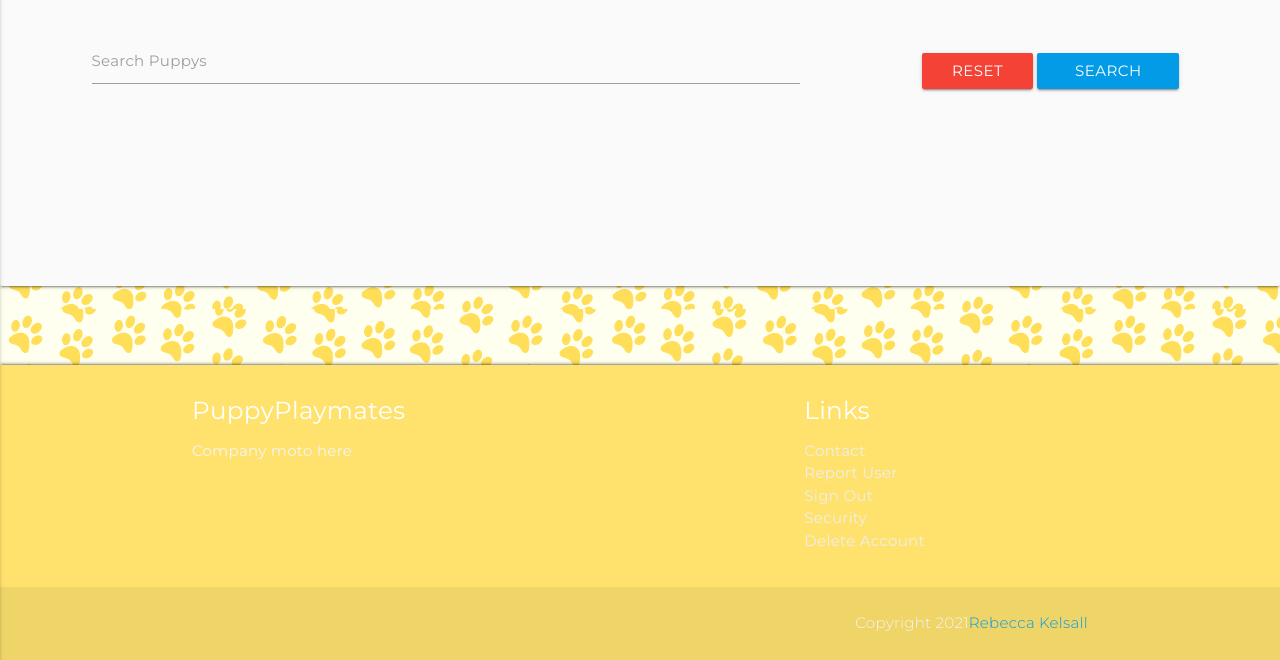
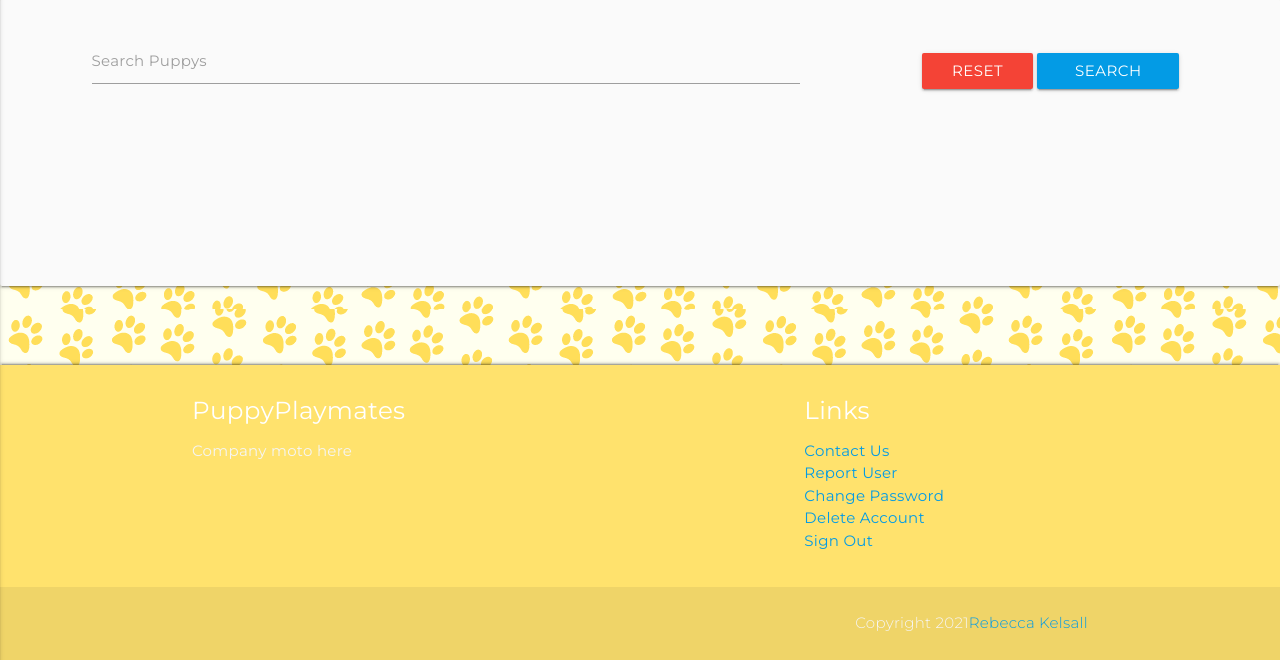
Before and after one commit to crypticCaroline/puppyplaymates, a Flask app: page /search in a window 1280 px wide. Shown: the part 191-851 px from the top of the page. Run offline with Flask 2, Linux system fonts and the light colour scheme; the visitor is signed in with stand-in values (Sample User, id 1); data that the repository does not hold is empty; some libraries are stand-ins or nearby versions.

Commit message:
removed classes from base template and added flash

```diff
--- a/templates/base.html
+++ b/templates/base.html
@@ -56,15 +56,15 @@
                     <div class="col l4 offset-l2 s12">
                         <h5 class="white-text">Links</h5>
                         <ul>
-                            <li><a class="grey-text text-lighten-3" href="#!">Contact</a></li>
-                            <li><a class="grey-text text-lighten-3" href="#!">Report User</a></li>
+                            <li><a class="" href="{{ url_for('contact_us')}}">Contact Us</a></li>
                             {% if session.user %}
-                            <li><a class="grey-text text-lighten-3" href="{{ url_for('logout')}}">Sign Out</a></li>
-                            <li><a class="grey-text text-lighten-3" href="#!">Security</a></li>
-                            <li><a class="grey-text text-lighten-3" href="{{ url_for('delete_profile')}}">Delete Account</a></li>
+                            <li><a class="" href="{{ url_for('report_user')}}">Report User</a></li>
+                            <li><a class="" href="{{ url_for('change_password')}}">Change Password</a></li>
+                            <li><a class="" href="{{ url_for('delete_profile')}}">Delete Account</a></li>
+                            <li><a class="" href="{{ url_for('logout')}}">Sign Out</a></li>
                             {% else%}
-                            <li><a class="grey-text text-lighten-3" href="{{ url_for('login')}}">Sign In</a></li>
-                            <li><a class="grey-text text-lighten-3" href="{{ url_for('register')}}">Register</a></li>
+                            <li><a class="" href="{{ url_for('login')}}">Sign In</a></li>
+                            <li><a class="" href="{{ url_for('register')}}">Register</a></li>
                             {% endif %}
                         </ul>
                     </div>
```
